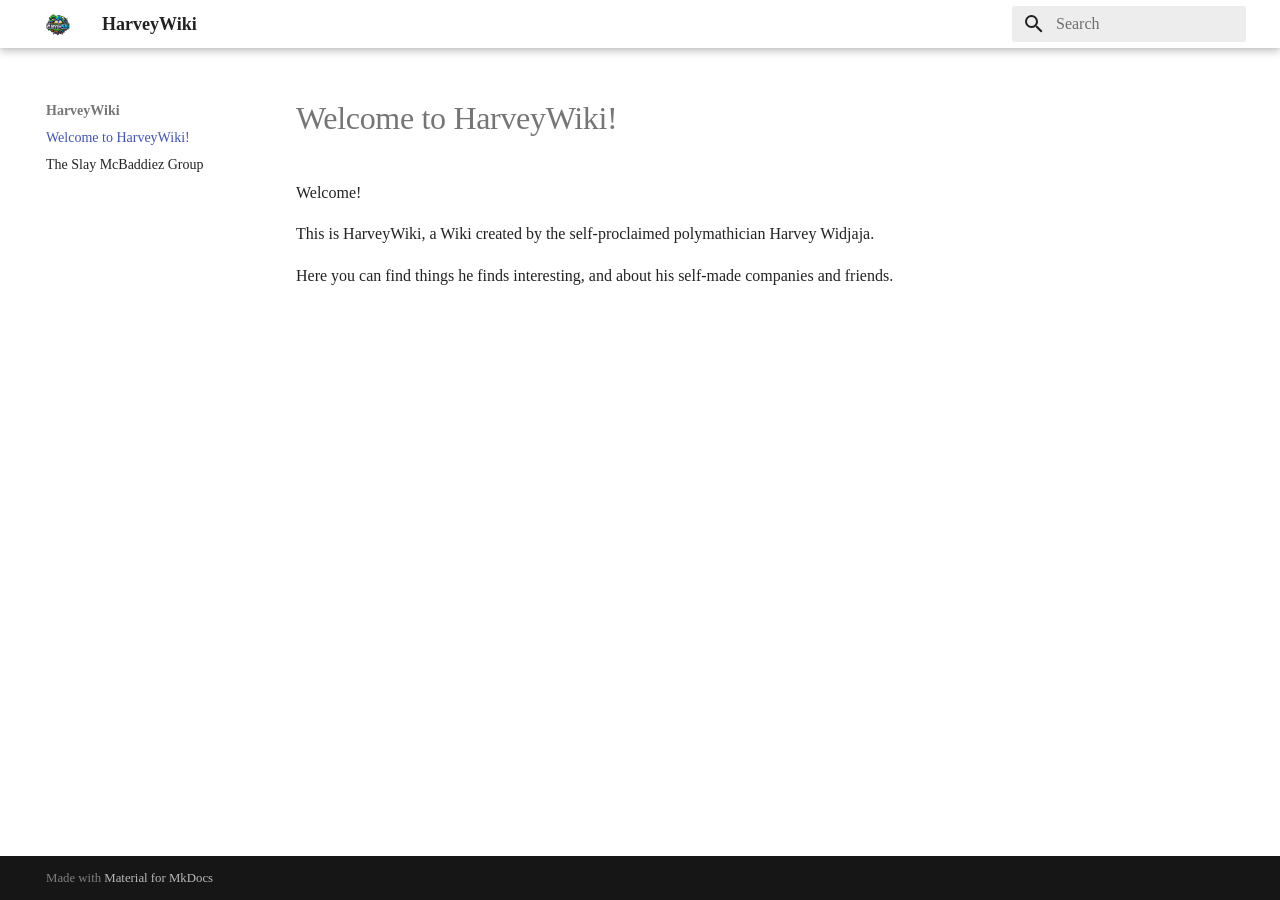
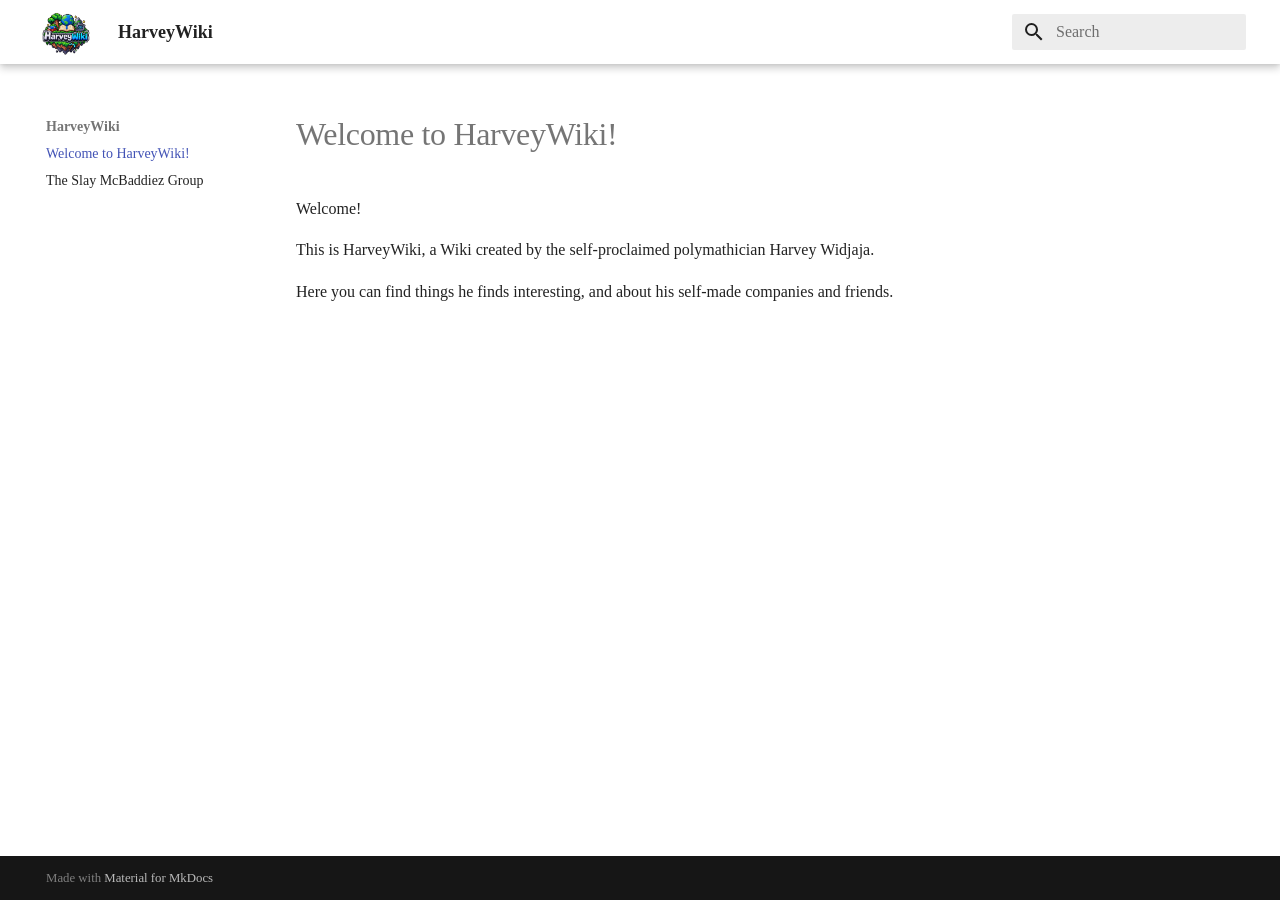
Before and after one commit to Hwidjaja11/HarveyWiki, an MkDocs documentation site: the page built from docs/index.md, in a window 1280 px wide. Built offline with MkDocs 1.6.1 and Material for MkDocs 9.7.7, drawn with Linux system fonts in a browser that asks for light colours.

Commit message:
Modify logo button styles in extra.css
Updated logo button styles in extra.css.

```diff
--- a/docs/stylesheets/extra.css
+++ b/docs/stylesheets/extra.css
@@ -6,3 +6,12 @@ body, input, select, textarea, kbd, code, pre, .md-typeset, .md-nav, .md-header,
     --md-text-font: 'Times New Roman', Times, Baskerville, Georgia, serif !important;
     --md-code-font: 'Times New Roman', Times, Baskerville, Georgia, serif !important;
 }
+
+.md-header__button.md-logo img {
+    height: 48px !important;
+    width: auto !important;
+}
+
+.md-header__button.md-logo {
+    padding: 4px !important;
+}
```
